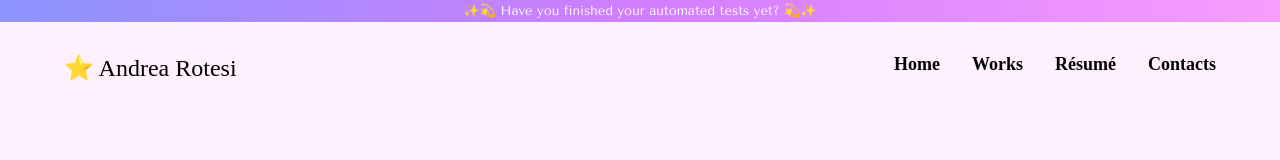
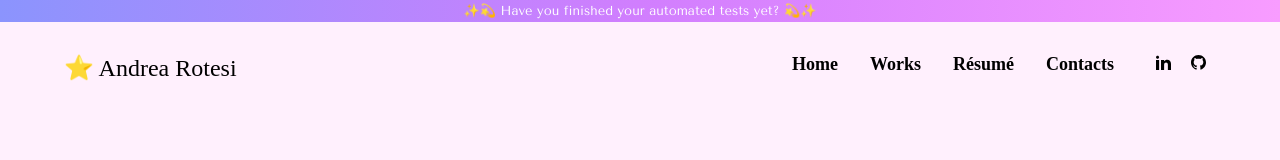
Before and after one commit to andrearotesi/ng-portfolio, an Angular app: page / in a window 1280 px wide. Shown: the top 160 px of the page. Built offline with nearby package versions, Linux system fonts and the light colour scheme; a web font is replaced by a local one.

Commit message:
Added socials in header

```diff
--- a/src/app/components/header/header.component.html
+++ b/src/app/components/header/header.component.html
@@ -14,6 +14,9 @@
                 <a class="display" (click)="openPage(item)">{{item.displayName}}</a>
             </li>
         </ul>
+        <section>
+            <ptf-social-links></ptf-social-links>
+        </section>
     </nav>
 </div>
 
@@ -41,6 +44,9 @@
                 <li class="main-nav__item" *ngFor="let item of navItems">
                     <a class="display" (click)="openPage(item)">{{item.displayName}}</a>
                 </li>
+                <section class="main-nav__socials">
+                    <ptf-social-links></ptf-social-links>
+                </section>
             </ul>
         </nav>
     </ng-template>
--- a/src/app/components/header/header.component.scss
+++ b/src/app/components/header/header.component.scss
@@ -39,6 +39,11 @@
         a {
             padding: 3px 0;
         }
+    }
+
+    .main-nav__socials {
+        display: inline;
+        padding-left: 2em;
     }
 }
 
```
Also changed, not shown: src/app/components/header/header.component.ts (+6 -5 lines).
